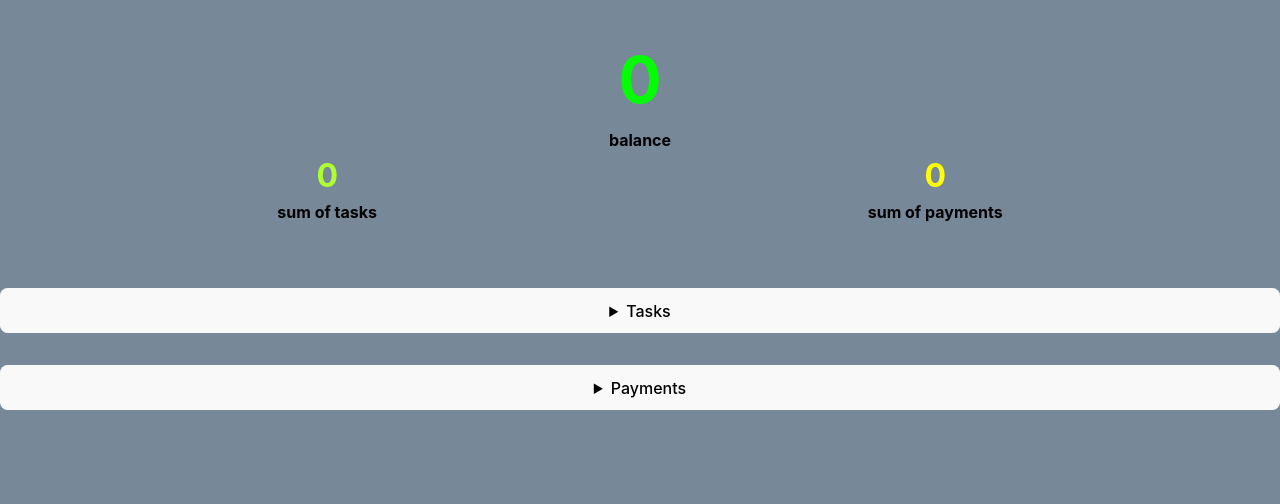
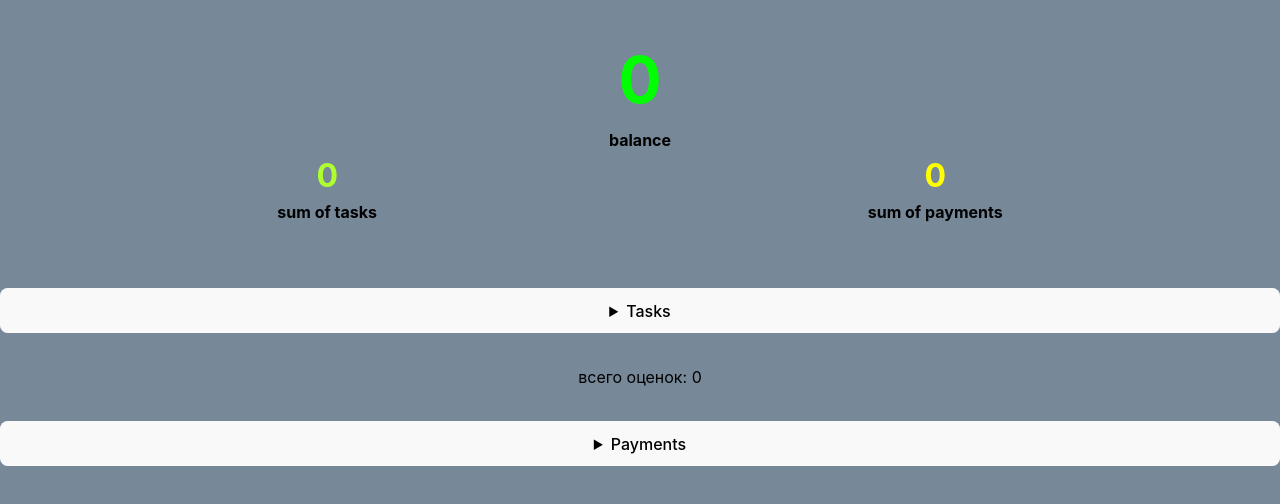
Before and after one commit to serjG901/school-salary, a React (Vite) app: page / in a window 1280 px wide. Shown: the top 504 px of the page. Built offline with nearby package versions, Linux system fonts and the light colour scheme.

Commit message:
Update App.jsx

```diff
--- a/src/App.jsx
+++ b/src/App.jsx
@@ -66,6 +66,29 @@ function App() {
         .reduce((acc, a) => acc + +a.amount, 0);
     const balance = sumTasks - sumPayments;
 
+    let quantityTaskCost = 0;
+    const statTasks = Object.entries(
+        Object.groupBy(tasks, ({ description }) => description)
+    )
+        .map((desk) => {
+            return [
+                desk[0],
+                desk[1].reduce((acc, task) => (acc.push(task.cost), acc), []),
+            ];
+        })
+        .map((desk) => {
+            quantityTaskCost += desk[1].length;
+            return (
+                <div key={desk[0]}>
+                    {desk[0]}: {desk[1].toString()} средняя{" "}
+                    {Math.round(
+                        desk[1].reduce((acc, cost) => acc + +cost, 0) /
+                            desk[1].length
+                    )}
+                </div>
+            );
+        });
+
     return (
         <>
             <div className='salary'>
@@ -133,7 +156,7 @@ function App() {
                                     Date.parse(new Date(task1.date)) -
                                     Date.parse(new Date(task2.date))
                             )
-                            .map((task) => {
+                            .map((task, i) => {
                                 return (
                                     <div key={task.id} className='task'>
                                         <div
@@ -233,31 +256,8 @@ function App() {
                 </div>
             </details>
             <div>
-                {Object.entries(
-                    Object.groupBy(tasks, ({ description }) => description)
-                )
-                    .map((desk) => {
-                        return [
-                            desk[0],
-                            desk[1].reduce(
-                                (acc, task) => (acc.push(task.cost), acc),
-                                []
-                            ),
-                        ];
-                    })
-                    .map((desk) => {
-                        return (
-                            <div key={desk[0]}>
-                                {desk[0]}: {desk[1].toString()} средняя{" "}
-                                {Math.round(
-                                    desk[1].reduce(
-                                        (acc, cost) => acc + +cost,
-                                        0
-                                    ) / desk[1].length
-                                )}
-                            </div>
-                        );
-                    })}
+                {statTasks}
+                <div>всего оценок: {quantityTaskCost}</div>
             </div>
             <details>
                 <summary>Payments</summary>
```
